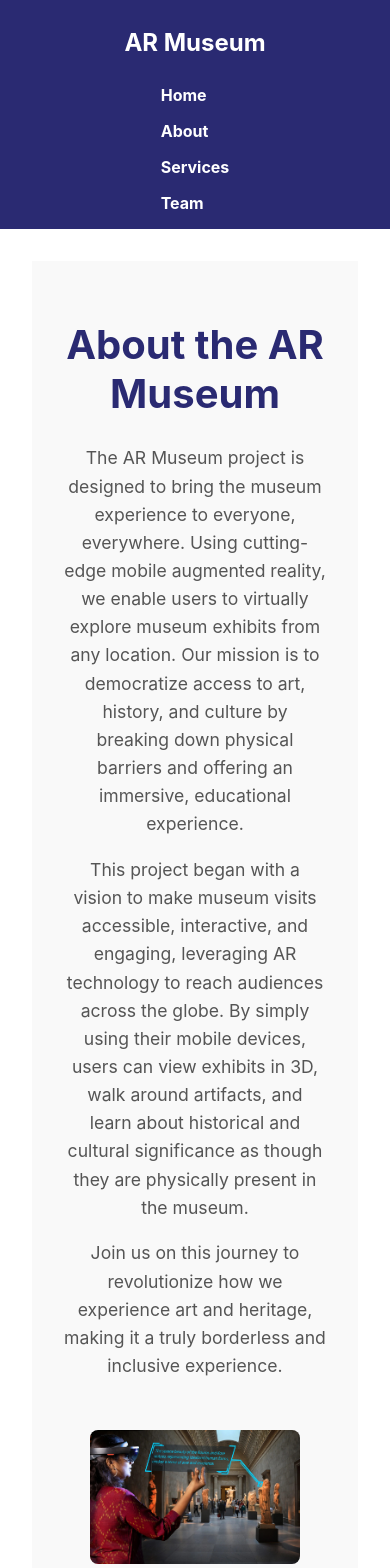
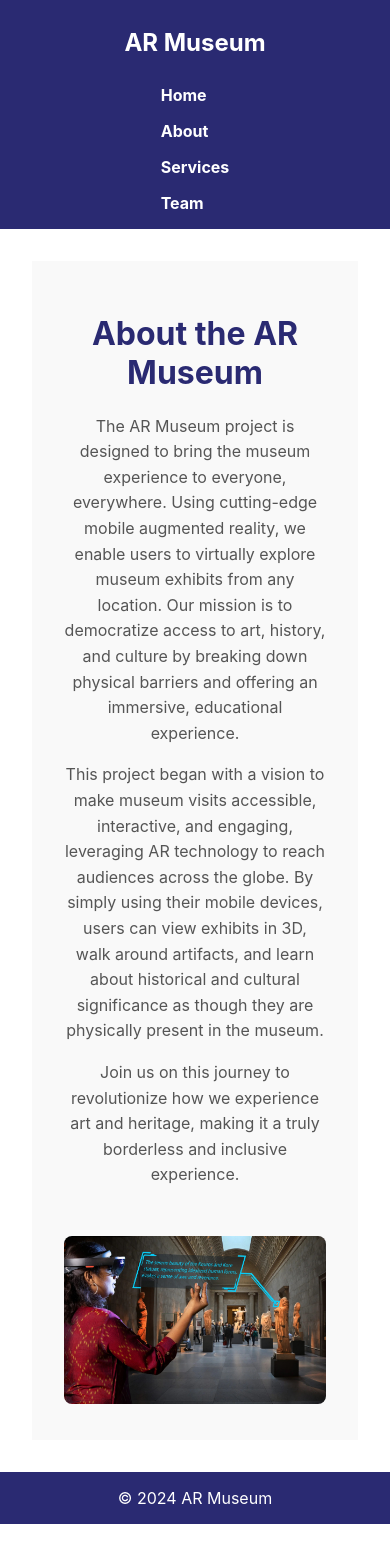
Before and after one commit to Mahanthb/ar-museum, a React (Create React App) app: page /about in a window 390 px wide. Shown: the top 1568 px of the page. After the commit the page ends 1524 px from the top, so only its background shows below. Built offline with nearby package versions, Linux system fonts and the light colour scheme.

Commit message:
Update About.css

```diff
--- a/src/styles/About.css
+++ b/src/styles/About.css
@@ -1,4 +1,3 @@
-/* src/styles/About.css */
 .about-container {
     padding: 2rem;
     text-align: center;
@@ -23,3 +22,18 @@
     height: auto;
     border-radius: 8px;
 }
+
+/* Responsive styles */
+@media (max-width: 768px) {
+    .title {
+        font-size: 2rem;
+    }
+
+    .description {
+        font-size: 1rem;
+    }
+
+    .image {
+        max-width: 100%;
+    }
+}
```
